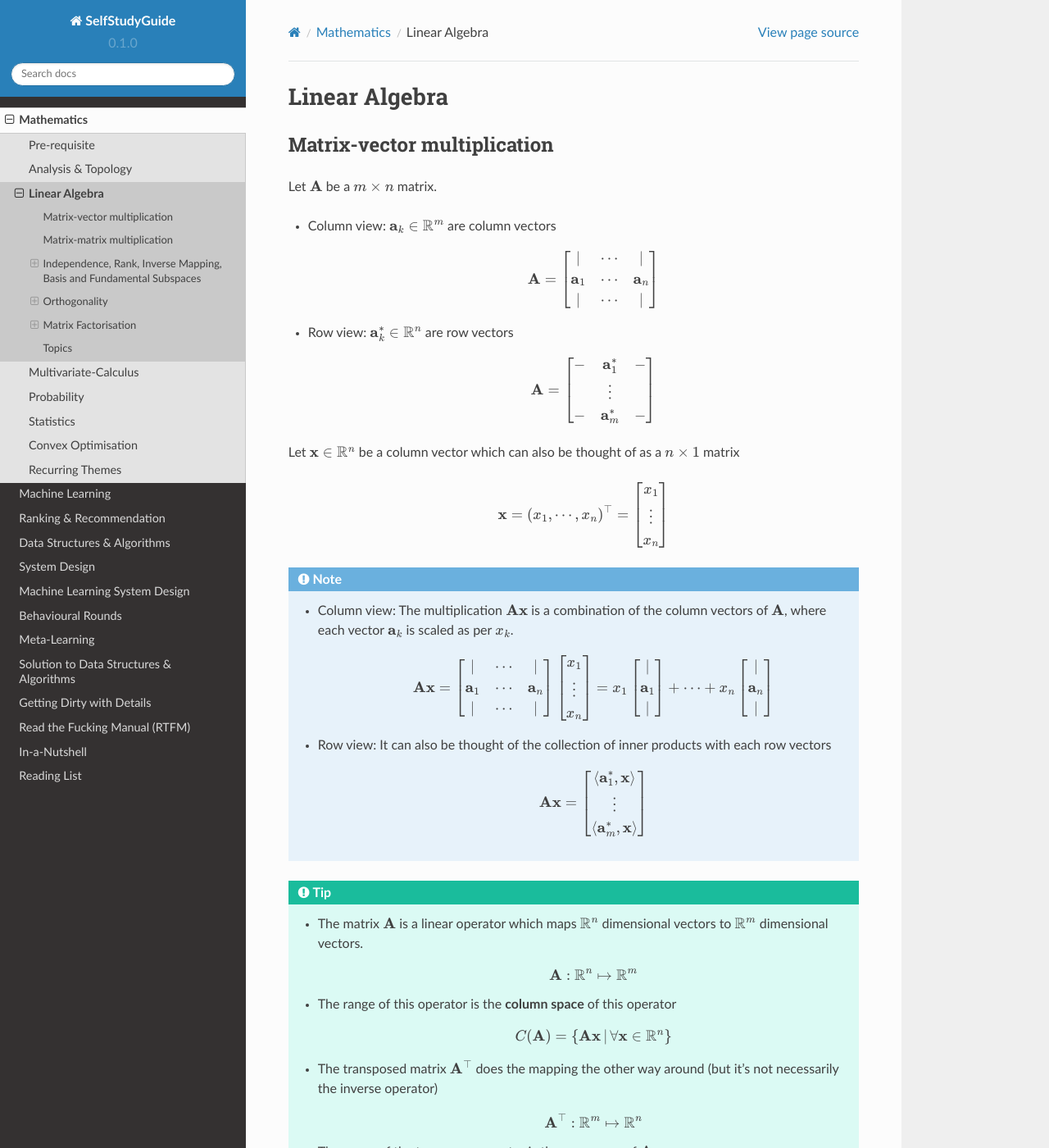
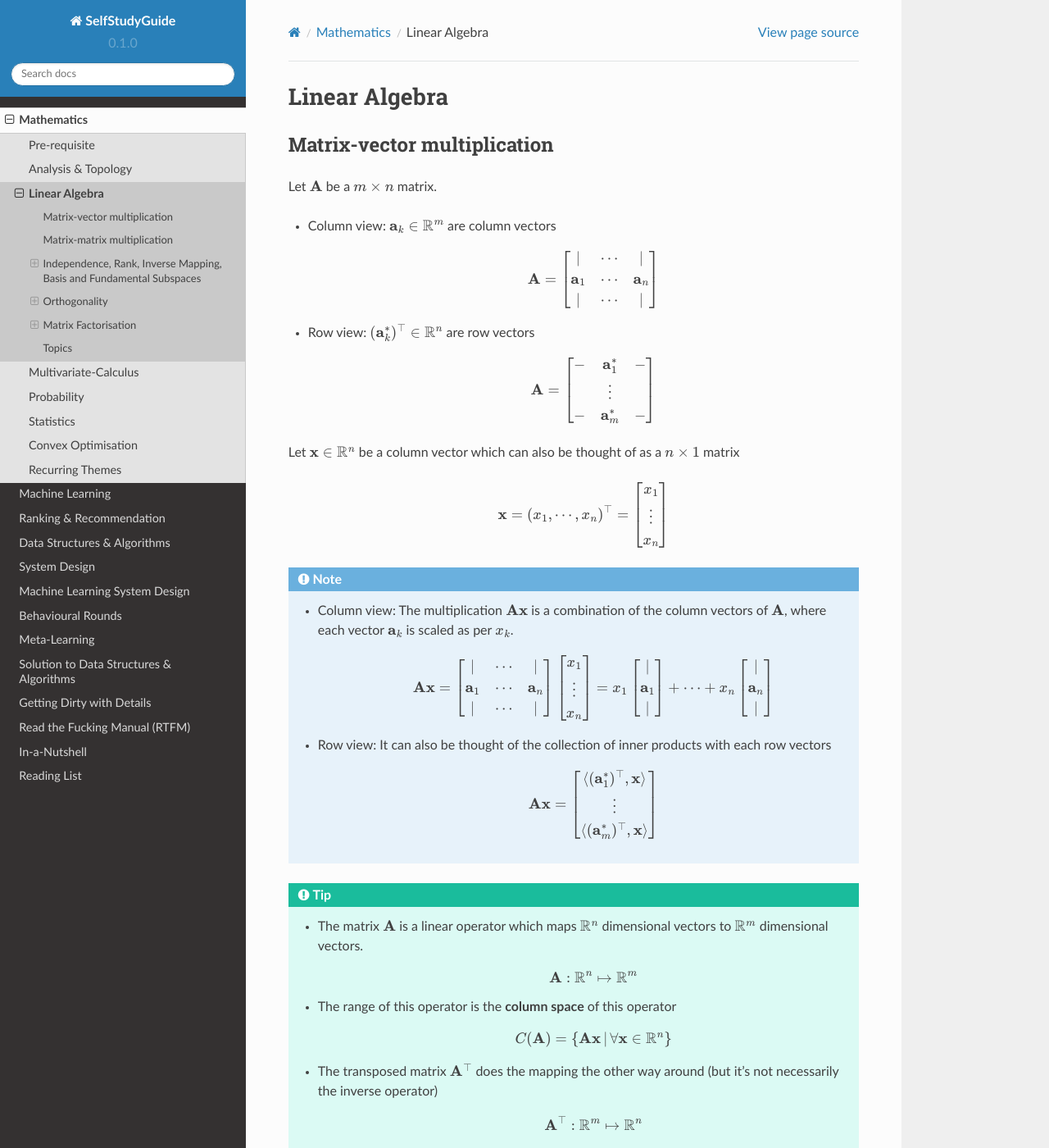
Before and after one commit to uselesstechjunks/leetcode, a Sphinx documentation site: the page built from docs/source/math/linalg.rst, in a window 1280 px wide and 1400 px high. Shown: the whole window at 82% size. Built offline with Sphinx 7.4.7 and the Read the Docs theme 2.0.0, drawn with Linux system fonts in a browser that asks for light colours.

Commit message:
Update linalg.rst

```diff
--- a/docs/source/math/linalg.rst
+++ b/docs/source/math/linalg.rst
@@ -11,7 +11,7 @@ Let :math:`\mathbf{A}` be a :math:`m\times n` matrix.
 
 	.. math:: \mathbf{A}=\begin{bmatrix} | & \cdots & |\\ \mathbf{a}_1 & \cdots & \mathbf{a}_n\\ | & \cdots & |\\ \end{bmatrix}
 
-* Row view: :math:`\mathbf{a}^*_k\in\mathbb{R}^n` are row vectors
+* Row view: :math:`(\mathbf{a}^*_k)^\top\in\mathbb{R}^n` are row vectors
 
 	.. math:: \mathbf{A}=\begin{bmatrix}-&\mathbf{a}^*_1&-\\&\vdots&\\-&\mathbf{a}^*_m&-\end{bmatrix}
 
@@ -26,7 +26,7 @@ Let :math:`\mathbf{x}\in\mathbb{R}^n` be a column vector which can also be thoug
 
 	* Row view: It can also be thought of the collection of inner products with each row vectors
 
-		.. math:: \mathbf{A}\mathbf{x}=\begin{bmatrix}\langle\mathbf{a}^*_1,\mathbf{x}\rangle\\\vdots\\\langle\mathbf{a}^*_m,\mathbf{x}\rangle\end{bmatrix}
+		.. math:: \mathbf{A}\mathbf{x}=\begin{bmatrix}\langle(\mathbf{a}^*_1)^\top,\mathbf{x}\rangle\\\vdots\\\langle(\mathbf{a}^*_m)^\top,\mathbf{x}\rangle\end{bmatrix}
 
 .. tip::
 	* The matrix :math:`\mathbf{A}` is a linear operator which maps :math:`\mathbb{R}^n` dimensional vectors to :math:`\mathbb{R}^m` dimensional vectors.
```
